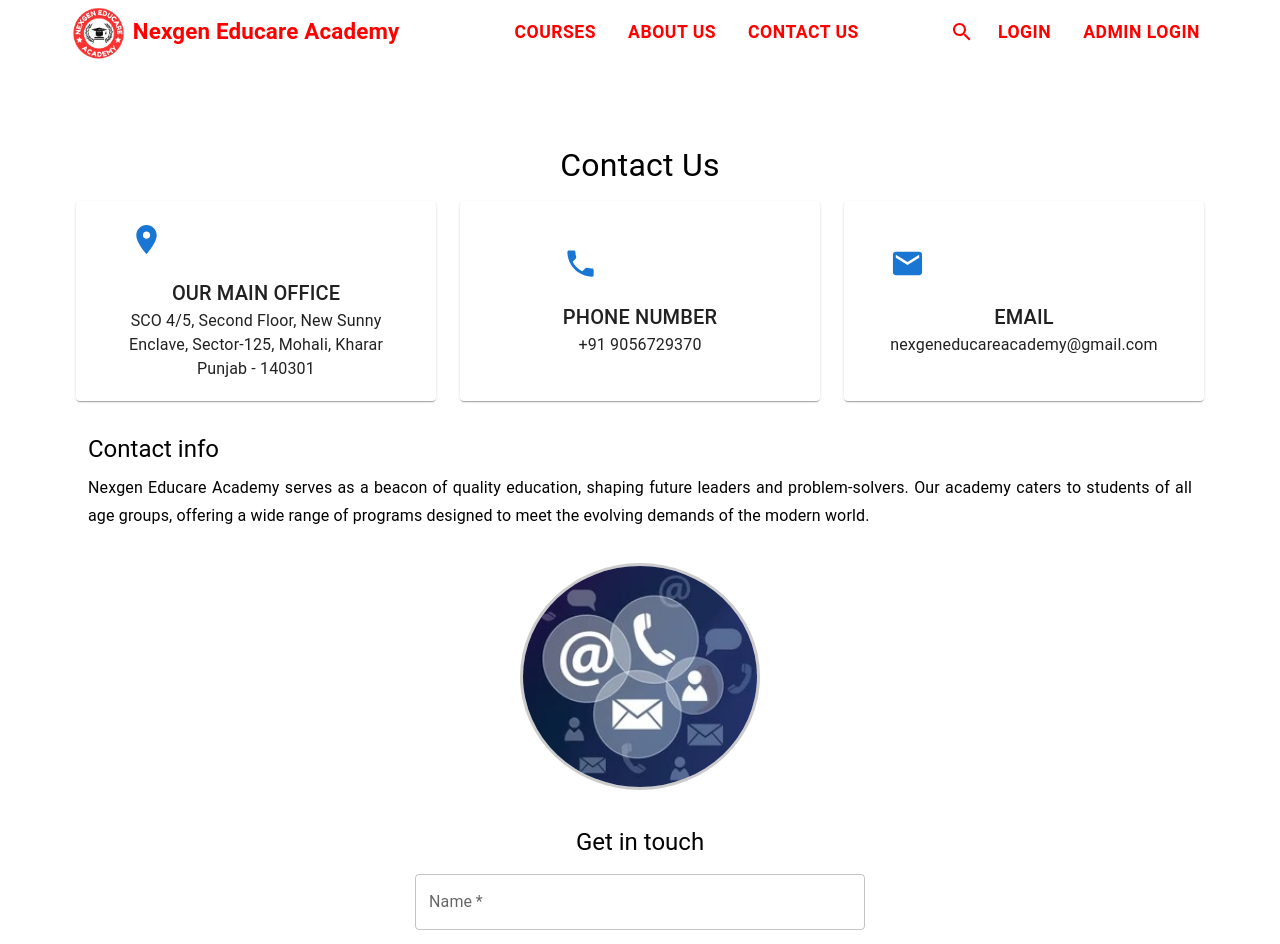
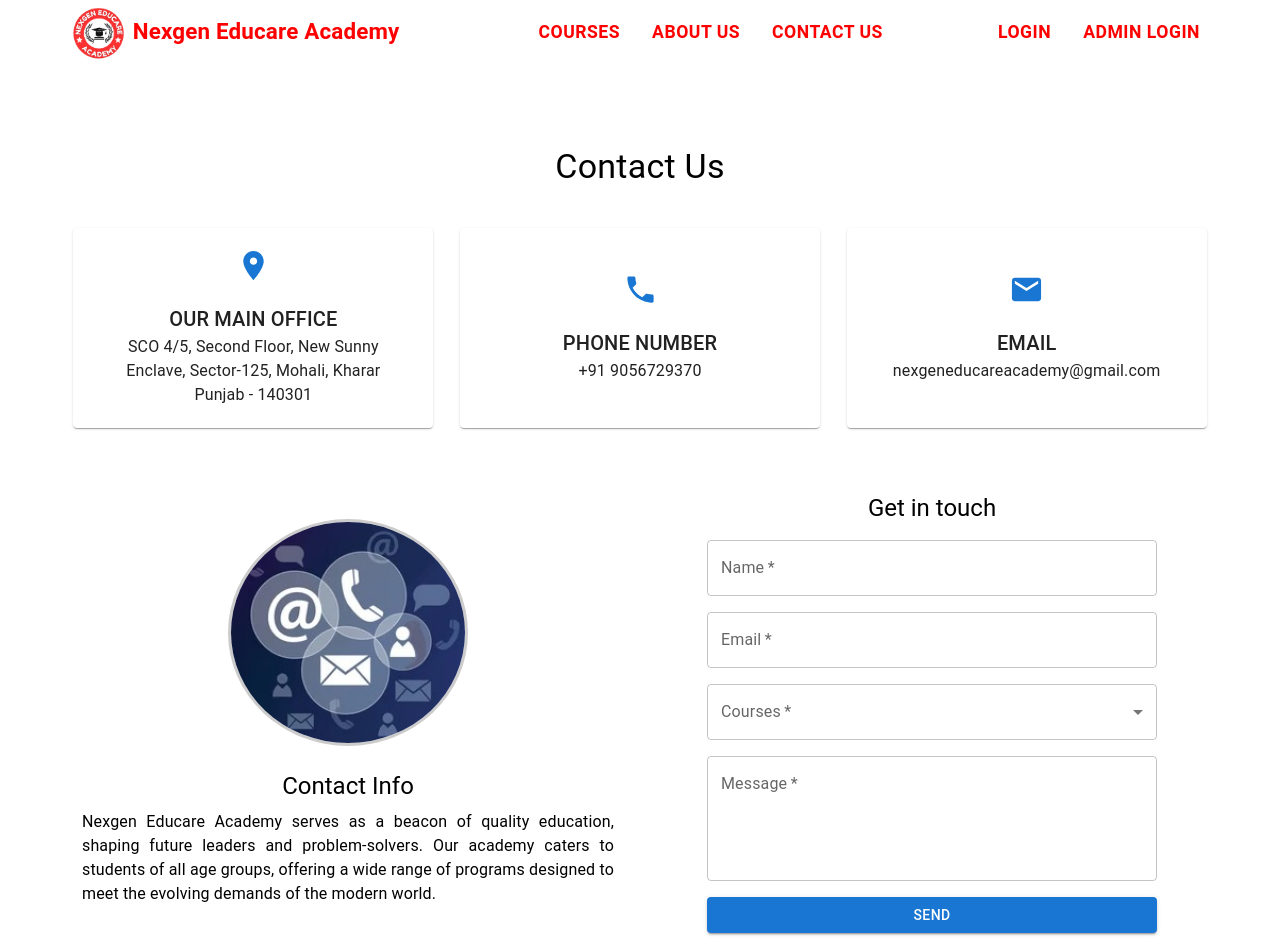
Before and after one commit to Shubham-juris/Nexgen, a React (Vite) app: page /contactus in a window 1280 px wide. Shown: the top 944 px of the page. Built offline with nearby package versions, Linux system fonts and the light colour scheme.

Commit message:
changes contact page

```diff
--- a/src/Components/Contact-Us/Contact.jsx
+++ b/src/Components/Contact-Us/Contact.jsx
@@ -10,7 +10,7 @@
   MenuItem,
   Card,
 } from '@mui/material';
-import Grid from '@mui/material/Grid2';
+import Grid from '@mui/material/Grid';
 import LocationOnIcon from '@mui/icons-material/LocationOn';
 import PhoneIcon from '@mui/icons-material/Phone';
 import EmailIcon from '@mui/icons-material/Email';
@@ -63,23 +63,21 @@
   };
 
   return (
+    <Box sx={{ padding: 4, maxWidth: '1200px', margin: '0 auto' }}>
+      <ToastContainer position="top-right" autoClose={3000} />
 
-    <Box sx={{ padding: 4, maxWidth: '1200px', margin: '0 auto', '@media (max-width: 600px)': { padding: 2 } }}>
-   <ToastContainer position="top-right" autoClose={3000} />
-      <Typography variant='h4' align='center' gutterBottom sx={{ fontSize: { xs: '1.8rem', sm: '2rem' }, marginTop: '10%' }}>
+      <Typography variant='h4' align='center' gutterBottom sx={{ marginTop: '10%' }}>
         Contact Us
       </Typography>
 
-      {/* Info Cards */}
-      <Grid container spacing={3} sx={{ marginTop: 2, justifyContent: 'center' }}>
-
-        {/* Office Card */}
+      {/* Centered Info Cards */}
+      <Grid container spacing={3} sx={{ marginTop: 2, justifyContent: 'center', textAlign: 'center' }}>
         <Grid item xs={12} sm={6} md={4} data-aos='fade-up'>
           <Card sx={cardStyle}>
             <a href='https://www.google.com/maps/place/SCO+4-5,+New+Sunny+Enclave,+Sector+125,+Mohali,+Punjab+140301' target='_blank' rel='noopener noreferrer' style={linkStyle}>
-              <LocationOnIcon fontSize='large' sx={{ color: 'primary.main', marginBottom: 1 }} />
-              <Typography variant='h6' align='center' sx={{ marginTop: 1 }}>OUR MAIN OFFICE</Typography>
-              <Typography align='center'>
+              <LocationOnIcon fontSize='large' sx={iconStyle} />
+              <Typography variant='h6' sx={{ marginTop: 1 }}>OUR MAIN OFFICE</Typography>
+              <Typography>
                 SCO 4/5, Second Floor, New Sunny <br />
                 Enclave, Sector-125, Mohali, Kharar <br />
                 Punjab - 140301
@@ -88,44 +86,31 @@
           </Card>
         </Grid>
 
-        {/* Phone Card */}
         <Grid item xs={12} sm={6} md={4} data-aos='fade-up'>
           <Card sx={cardStyle}>
             <a href='tel:+919056729370' style={linkStyle}>
-              <PhoneIcon fontSize='large' sx={{ color: 'primary.main', marginBottom: 1 }} />
-              <Typography variant='h6' align='center' sx={{ marginTop: 1 }}>PHONE NUMBER</Typography>
-              <Typography align='center'>+91 9056729370</Typography>
+              <PhoneIcon fontSize='large' sx={iconStyle} />
+              <Typography variant='h6' sx={{ marginTop: 1 }}>PHONE NUMBER</Typography>
+              <Typography>+91 9056729370</Typography>
             </a>
           </Card>
         </Grid>
 
-        {/* Email Card */}
         <Grid item xs={12} sm={6} md={4} data-aos='fade-up'>
           <Card sx={cardStyle}>
             <a href='mailto:nexgeneducareacademy@gmail.com' style={linkStyle}>
-              <EmailIcon fontSize='large' sx={{ color: 'primary.main', marginBottom: 1 }} />
-              <Typography variant='h6' align='center' sx={{ marginTop: 1 }}>EMAIL</Typography>
-              <Typography align='center'>nexgeneducareacademy@gmail.com</Typography>
+              <EmailIcon fontSize='large' sx={iconStyle} />
+              <Typography variant='h6' sx={{ marginTop: 1 }}>EMAIL</Typography>
+              <Typography>nexgeneducareacademy@gmail.com</Typography>
             </a>
           </Card>
         </Grid>
       </Grid>
 
-      {/* Bottom Section */}
-      <Grid container spacing={4} sx={{ marginTop: 4, justifyContent: 'center' }}>
-        {/* Left: Info + Image */}
-        <Grid item xs={12} md={6} data-aos='fade-right'>
-          <Box>
-            <Typography variant='h5' gutterBottom sx={{ textAlign: { xs: 'center', md: 'left' }, paddingLeft: { xs: 0, md: 2 } }}>
-              Contact info
-            </Typography>
-            <Typography gutterBottom sx={{ textAlign: 'justify', padding: { xs: 1, md: '0 16px' }, lineHeight: 1.8 }}>
-              Nexgen Educare Academy serves as a beacon of quality education,
-              shaping future leaders and problem-solvers. Our academy caters to
-              students of all age groups, offering a wide range of programs
-              designed to meet the evolving demands of the modern world.
-            </Typography>
-            <Box sx={{ textAlign: 'center', marginTop: 4 }}>
+      {/* Main Section: Left - Logo, Right - Form */}
+      <Grid container spacing={4} sx={{ marginTop: 4, alignItems: 'center' }}>
+        {/* Left: Logo */}
+        <Grid item xs={12} md={6} data-aos='fade-right' sx={{ textAlign: 'center' }}>
           <img
             src={Contact}
             alt='Contact'
@@ -135,13 +120,19 @@
               maxWidth: '240px',
               height: 'auto',
               border: '3px solid #ccc',
+              marginBottom: 20,
             }}
           />
-            </Box>
-          </Box>
+          <Typography variant='h5' gutterBottom>Contact Info</Typography>
+          <Typography sx={{ padding: '0 10px', textAlign: 'justify' }}>
+            Nexgen Educare Academy serves as a beacon of quality education,
+            shaping future leaders and problem-solvers. Our academy caters to
+            students of all age groups, offering a wide range of programs
+            designed to meet the evolving demands of the modern world.
+          </Typography>
         </Grid>
 
-        {/* Right: Contact Form */}
+        {/* Right: Form */}
         <Grid item xs={12} md={6} data-aos='fade-left'>
           <Typography variant='h5' gutterBottom sx={{ textAlign: 'center', marginBottom: 2 }}>
             Get in touch
@@ -154,13 +145,14 @@
               display: 'flex',
               flexDirection: 'column',
               gap: 2,
-              width: { xs: '270px', sm: '300px', md: '450px' },
+              width: '100%',
+              maxWidth: '450px',
               margin: '0 auto',
             }}
             noValidate
             autoComplete='off'
           >
-            <TextField label='Name' name='from_name' type='text' value={formData.from_name} onChange={handleChange} required />
+            <TextField label='Name' name='from_name' value={formData.from_name} onChange={handleChange} required />
             <TextField label='Email' name='from_email' type='email' value={formData.from_email} onChange={handleChange} required />
             <TextField
               label='Courses'
@@ -169,15 +161,6 @@
               onChange={handleChange}
               select
               required
-              SelectProps={{
-                MenuProps: {
-                  sx: {
-                    '& .MuiPaper-root': {
-                      maxHeight: 150,
-                    },
-                  },
-                },
-              }}
             >
               {[
                 'Web Technologies Courses',
@@ -212,12 +195,19 @@
   height: '200px',
   padding: 2,
   margin: '0 auto',
-  width: { xs: '295px', sm: '360px' },
+  width: '100%',
+  maxWidth: '360px',
+};
+
+const iconStyle = {
+  color: 'primary.main',
+  marginBottom: 1,
 };
 
 const linkStyle = {
   textDecoration: 'none',
   color: 'inherit',
+  textAlign: 'center',
 };
 
 export default ContactUs;
--- a/src/Components/Footer/Footer.jsx
+++ b/src/Components/Footer/Footer.jsx
@@ -221,12 +221,11 @@
           variant='body2'
           sx={{
             marginTop: '20px',
-            color: '#666',
+            color: '#ff0000ff',
             textAlign: 'center',
           }}
-          data-aos='fade-up'
         >
-          All Rights Reserved
+        Powered By GREEKOLOGY
         </Typography>
       </Box>
     </Box>
--- a/src/Components/Navbar/Navbar.jsx
+++ b/src/Components/Navbar/Navbar.jsx
@@ -35,13 +35,7 @@
   alignItems: 'center',
 });
 
-const SearchIconWrapper = styled('div')({
-  position: 'absolute',
-  pointerEvents: 'none',
-  left: '10px',
-  top: '50%',
-  transform: 'translateY(-50%)',
-});
+
 
 const Input = styled(InputBase)({
   paddingLeft: '30px',
@@ -176,21 +170,6 @@
 
             {/* Right: Search & Buttons */}
             <Box sx={{ display: 'flex', alignItems: 'center', gap: 1 }}>
-              {searchBarOpen ? (
-                <Search>
-                  <SearchIconWrapper>
-                    <SearchIcon />
-                  </SearchIconWrapper>
-                  <Input placeholder='Search...' />
-                  <IconButton color='inherit' onClick={toggleSearchBar}>
-                    <CloseIcon />
-                  </IconButton>
-                </Search>
-              ) : (
-                <IconButton color='inherit' onClick={toggleSearchBar}>
-                  <SearchIcon />
-                </IconButton>
-              )}
 
               <Box sx={{ display: { xs: 'none', md: 'flex' }, gap: 2 }}>
                 <Button
```
Lines whose indentation alone changed are shown as unchanged.
